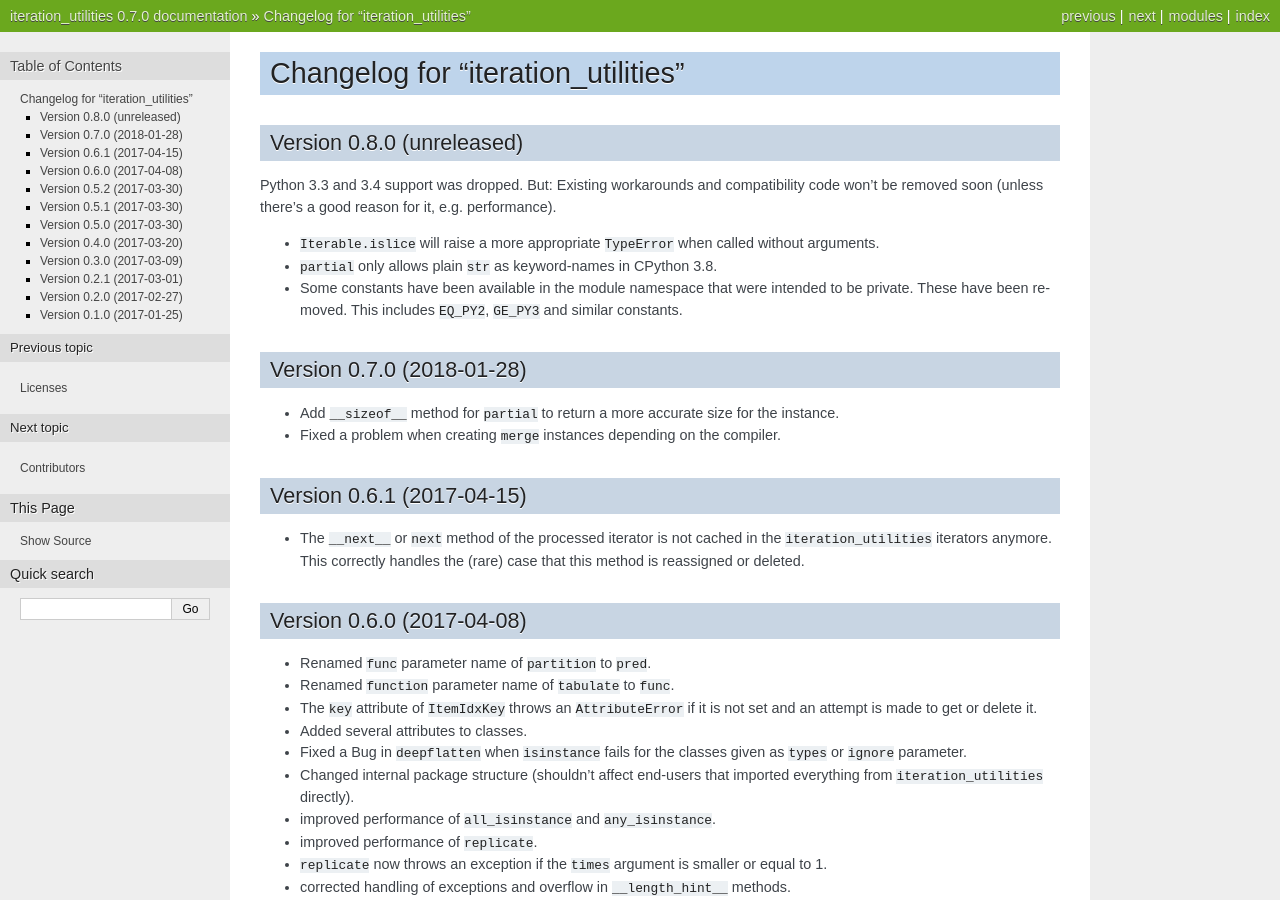
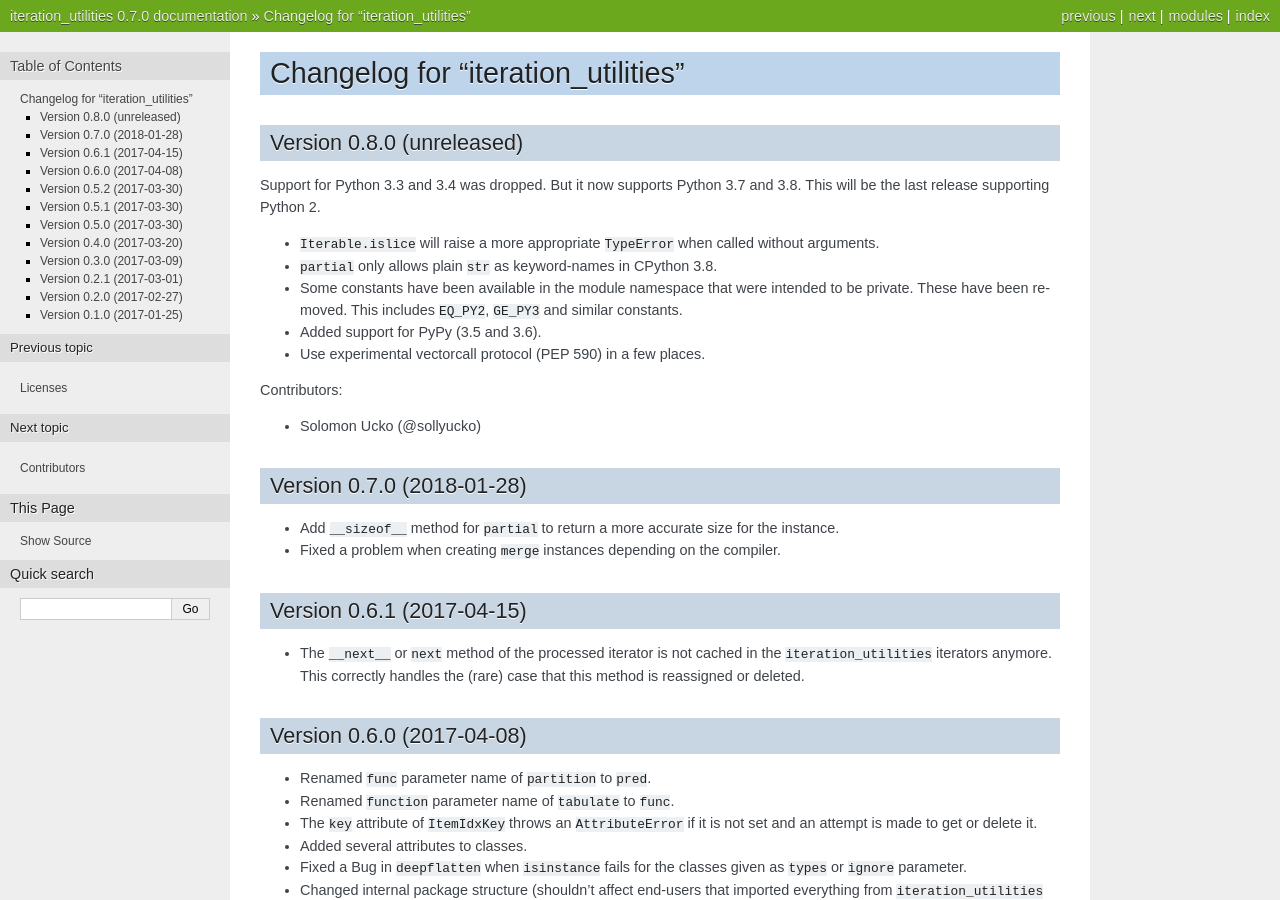
Before and after one commit to MSeifert04/iteration_utilities, a Sphinx documentation site: the page built from docs/CHANGES.rst, in a window 1280 px wide and 900 px high. Built offline with Sphinx 7.4.7, drawn with Linux system fonts in a browser that asks for light colours.

Commit message:
update changelog for up-coming release.

```diff
--- a/docs/CHANGES.rst
+++ b/docs/CHANGES.rst
@@ -4,9 +4,8 @@ Changelog for "iteration_utilities"
 Version 0.8.0 (unreleased)
 ^^^^^^^^^^^^^^^^^^^^^^^^^^
 
-Python 3.3 and 3.4 support was dropped. But: Existing workarounds and
-compatibility code won't be removed soon (unless there's a good reason for it,
-e.g. performance).
+Support for Python 3.3 and 3.4 was dropped. But it now supports Python 3.7 and
+3.8. This will be the last release supporting Python 2.
 
 - ``Iterable.islice`` will raise a more appropriate ``TypeError`` when called
   without arguments.
@@ -16,6 +15,15 @@ e.g. performance).
 - Some constants have been available in the module namespace that were intended
   to be private. These have been removed. This includes ``EQ_PY2``, ``GE_PY3``
   and similar constants.
+
+- Added support for PyPy (3.5 and 3.6).
+
+- Use experimental vectorcall protocol (PEP 590) in a few places.
+
+
+Contributors:
+
+- Solomon Ucko (@sollyucko)
 
 
 Version 0.7.0 (2018-01-28)
```
